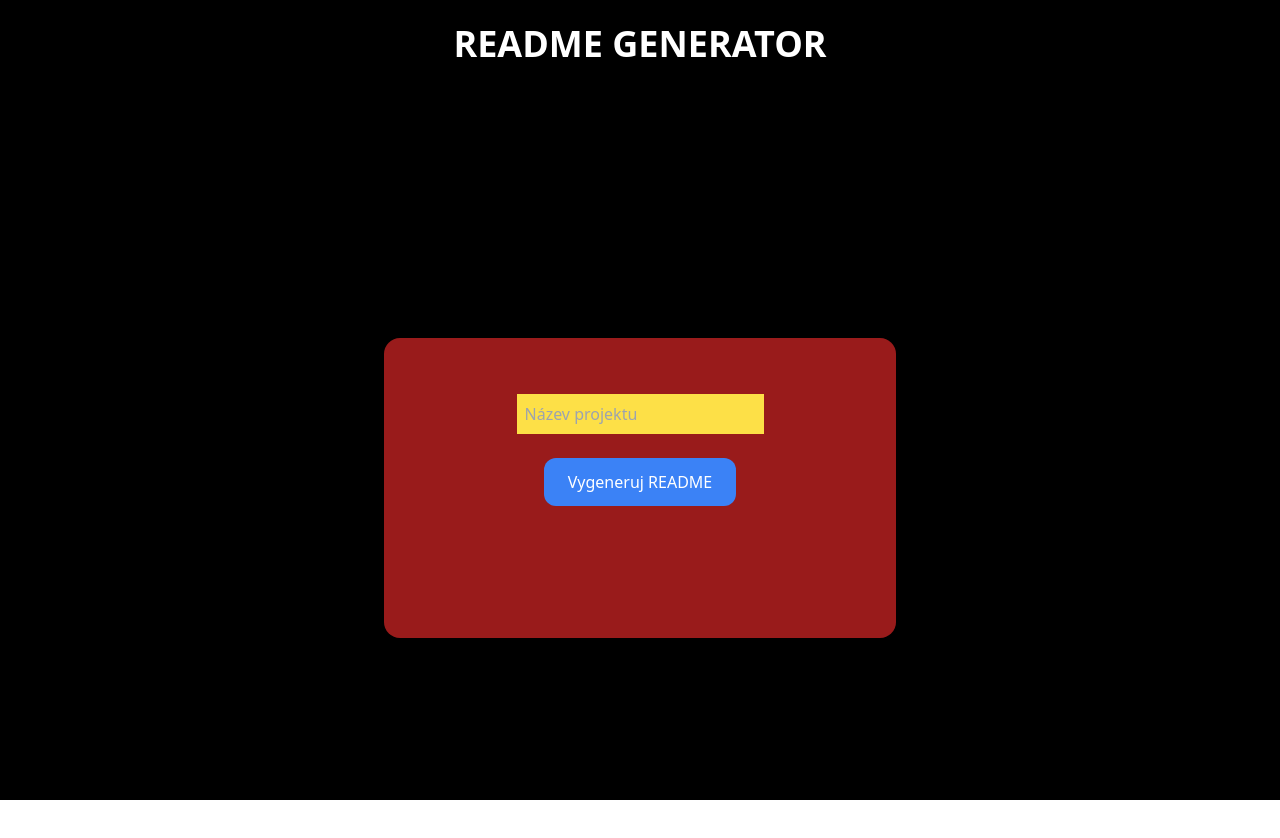
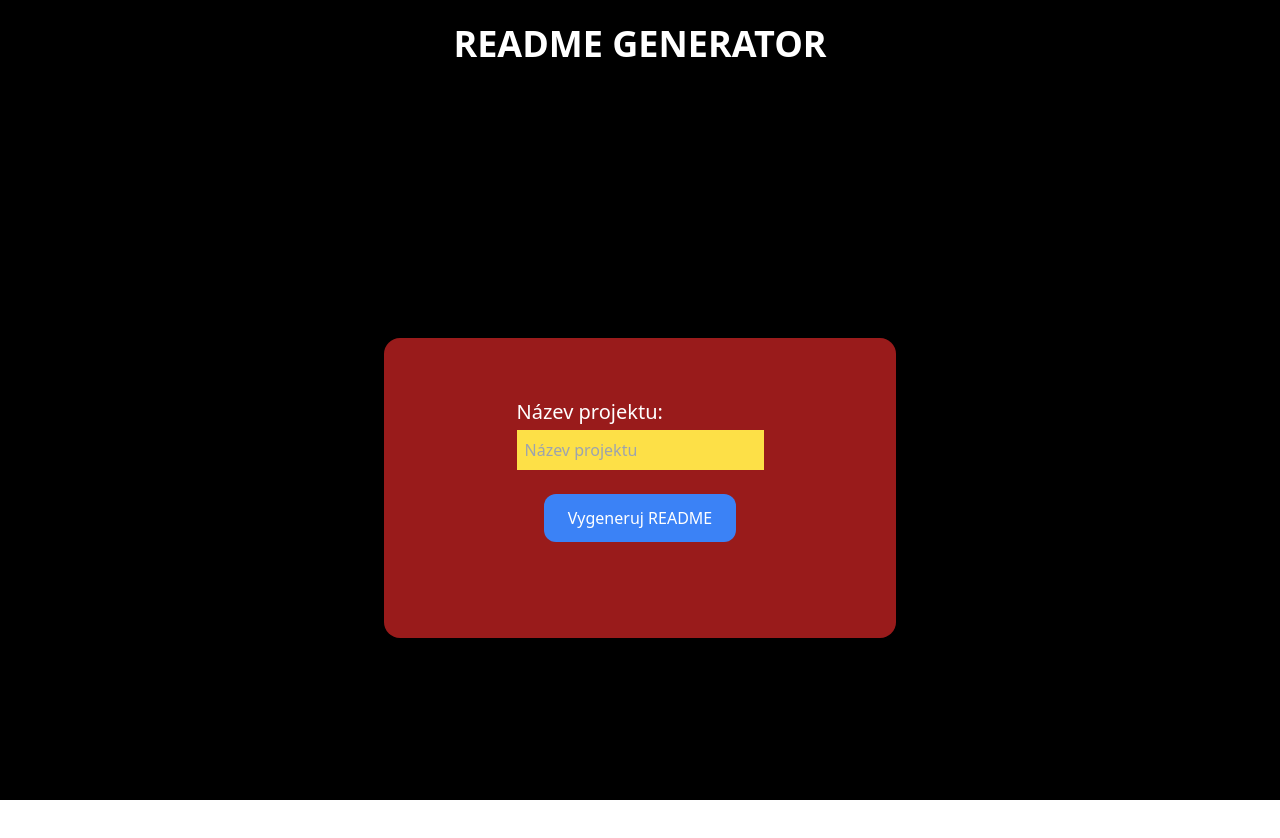
Before and after one commit to OndrejLosensky/generate-readme, a React (Create React App) app: page / in a window 1280 px wide. Shown: the top 838 px of the page. Built offline with nearby package versions, Linux system fonts and the light colour scheme; the HTML template or start-up script is replaced by a standard one.

Commit message:
přidání znovu použitelného Title

```diff
--- a/src/components/createReadme/CreateReadme.js
+++ b/src/components/createReadme/CreateReadme.js
@@ -1,6 +1,7 @@
 import React, { useState } from 'react';
 import { saveAs } from 'file-saver';
 import DOMPurify from 'dompurify';
+import Title from "../../layouts/Title"
 
 
 function CreateReadme() {
@@ -28,6 +29,7 @@ function CreateReadme() {
           <div className='w-[40%] h-[300px] bg-red-800 rounded-2xl'>
             <form className='flex flex-col items-center py-8'>
               <div className='py-6'>
+                <Title text="Název projektu:"/>
                 <input
                   className='text-white bg-yellow-300 py-2 px-2'
                   type="text"
--- /dev/null
+++ b/src/layouts/Title.js
@@ -0,0 +1,11 @@
+import React from "react";
+
+const Title = (params) => {
+    return (
+        <div>
+            <h3 className="text-white font-normal text-xl py-1"> {params.text} </h3>
+        </div>
+    )
+}
+
+export default Title
```
